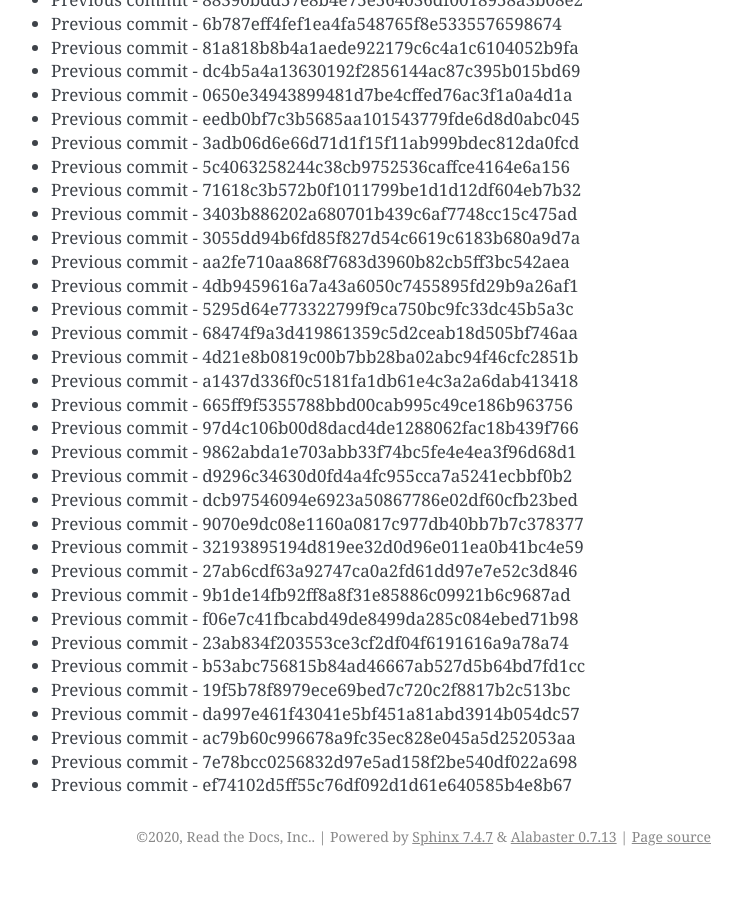
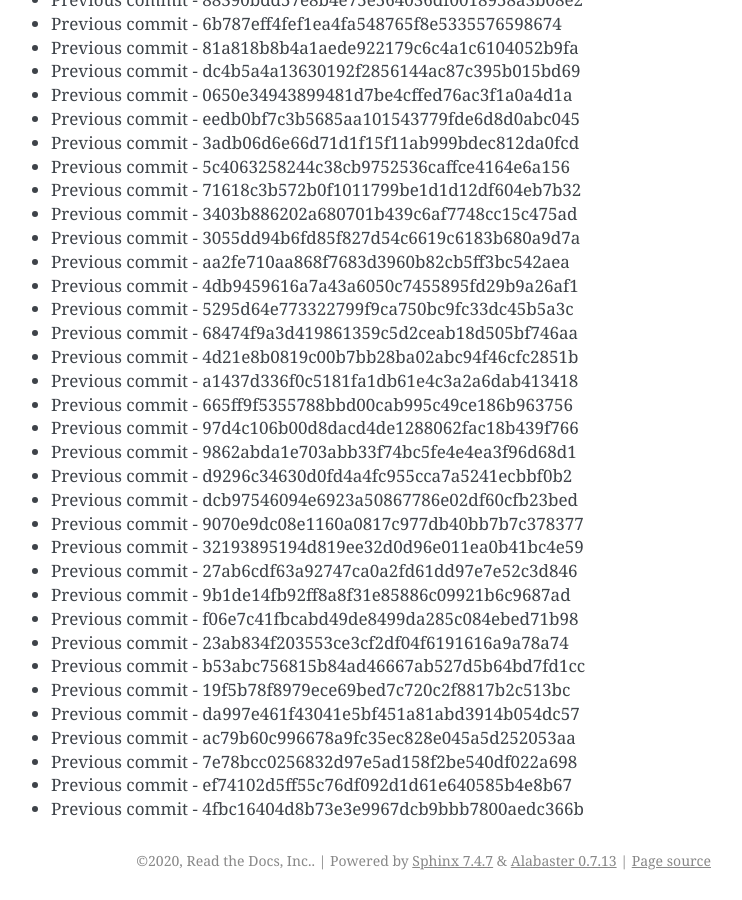
Before and after one commit to readthedocs/rtd-git-stresstest, a Sphinx documentation site: the page built from docs/updates.rst, in a window 1280 px wide and 900 px high, scrolled down 85420 px. Shown: the whole window, without its empty margins (399-1141 px from the left). Built offline with Sphinx 7.4.7, drawn with Linux system fonts in a browser that asks for light colours; before the commit the page ends 86296 px from its top, so only the background shows below that.

Commit message:
Generating commit from previous: 4fbc16404d8b73e3e9967dcb9bbb7800aedc366b

```diff
--- a/docs/updates.rst
+++ b/docs/updates.rst
@@ -3621,3 +3621,4 @@ It can be tested for any performance characteristics.
 * Previous commit - ac79b60c996678a9fc35ec828e045a5d252053aa
 * Previous commit - 7e78bcc0256832d97e5ad158f2be540df022a698
 * Previous commit - ef74102d5ff55c76df092d1d61e640585b4e8b67
+* Previous commit - 4fbc16404d8b73e3e9967dcb9bbb7800aedc366b
```
